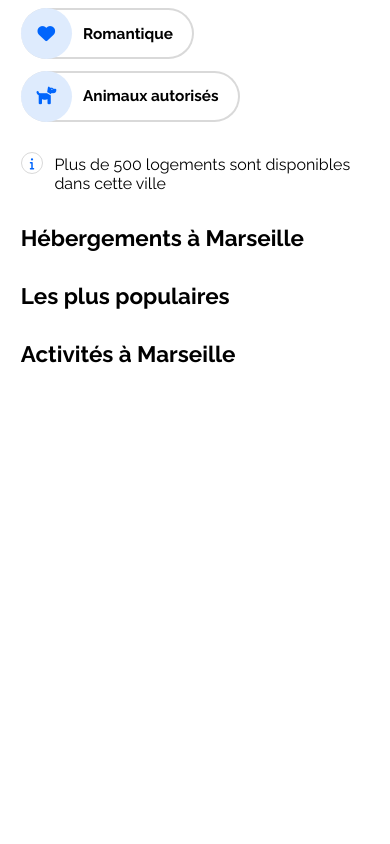
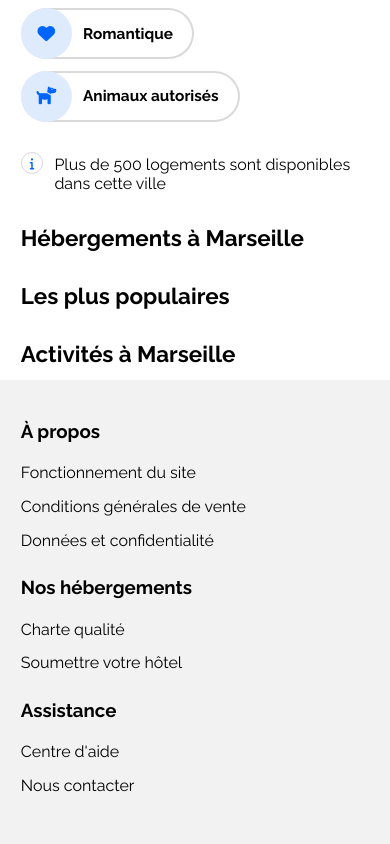
Before and after one commit to Lob2018/YannLobjois_2_26112020, a plain HTML site: page html/index.html in a window 390 px wide. Shown: the part 454-1298 px from the top of the page. Before the commit the page ends 844 px from the top, so only its background shows below. Drawn offline with Linux system fonts and the light colour scheme.

Commit message:
Réalisation du footer de la page HTML coté front end

```diff
--- a/css/styles.css
+++ b/css/styles.css
@@ -223,6 +223,21 @@ button:focus {
     /* SECTION POPULAIRES */
     /* SECTION ACTIVITES */
     /* FOOTER */
+    footer {
+        flex-wrap: wrap;
+        padding: var(--margeSm) var(--margeSm);
+    }
+    footer section {
+        width: 100%;
+    }
+    .footer__hebergements,
+    .footer__propos,
+    .footer__assistance {
+        margin-top: var(--margeSm);
+    }
+    .footer__assistance {
+        margin-bottom: var(--margeSm);
+    }
 }
 
 
@@ -358,6 +373,12 @@ button:focus {
     /* SECTION POPULAIRES */
     /* SECTION ACTIVITES */
     /* FOOTER */
+    footer {
+        padding: var(--margeMd);
+    }
+    footer section {
+        width: 33%;
+    }
 }
 
 
@@ -430,3 +451,17 @@ button:focus {
 
 
 /* FOOTER */
+
+footer {
+    background-color: var(--grisFond);
+    display: flex;
+}
+
+footer section ul li {
+    line-height: 2.1rem;
+}
+
+.horsecran {
+    position: absolute;
+    left: -1000rem;
+}
--- a/html/index.html
+++ b/html/index.html
@@ -69,6 +69,37 @@
         </section>
 
         <!-- FOOTER -->
+        <footer>
+            <h2 class="horsecran">Liens utiles</h2>
+            <section class="footer__propos">
+                <h3>À propos</h3>
+                <nav>
+                    <ul>
+                        <li><a href="#">Fonctionnement du site</a></li>
+                        <li><a href="#">Conditions générales de vente</a></li>
+                        <li><a href="#">Données et confidentialité</a></li>
+                    </ul>
+                </nav>
+            </section>
+            <section class="footer__hebergements">
+                <h3>Nos hébergements</h3>
+                <nav>
+                    <ul>
+                        <li><a href="#">Charte qualité</a></li>
+                        <li><a href="#">Soumettre votre hôtel</a></li>
+                    </ul>
+                </nav>
+            </section>
+            <section class="footer__assistance">
+                <h3>Assistance</h3>
+                <nav>
+                    <ul>
+                        <li><a href="#">Centre d'aide</a></li>
+                        <li><a href="#">Nous contacter</a></li>
+                    </ul>
+                </nav>
+            </section>
+        </footer>
     </main>
 </body>
 
```
